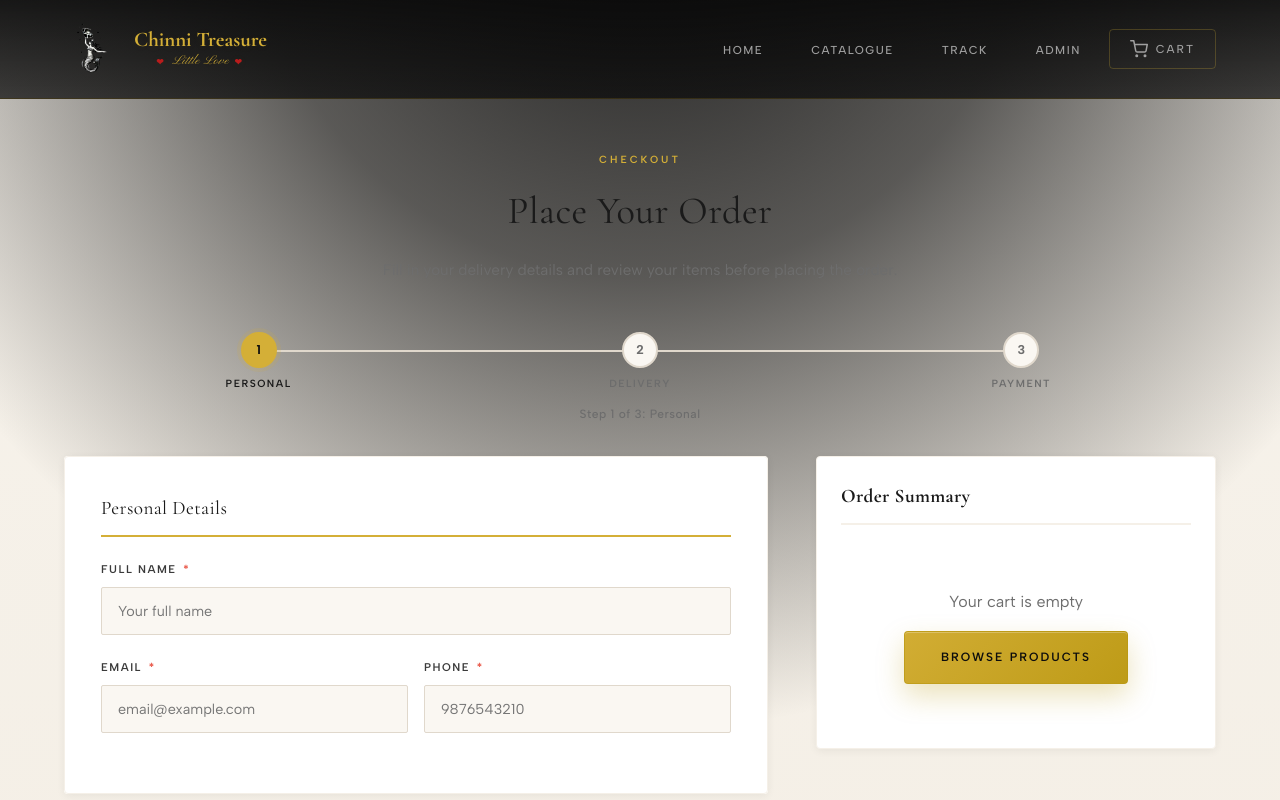
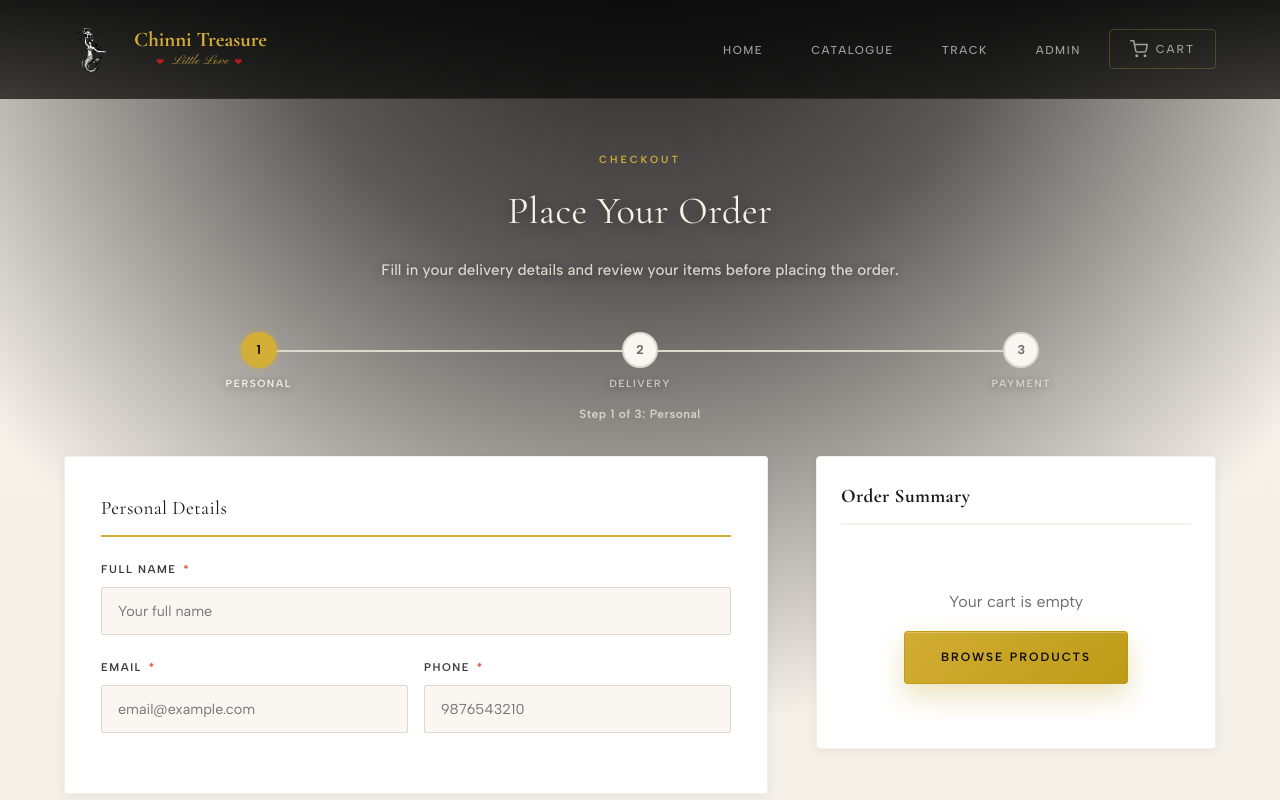
Before and after one commit to deepak-sekarbabu-coder/chinni-treasure, a Next.js app in the folder chinni-treasure/: page /order in a window 1280 px wide. Shown: the top 800 px of the page. Built offline with nearby package versions, Linux system fonts and the light colour scheme.

Commit message:
Fix text background

```diff
--- a/chinni-treasure/app/globals.css
+++ b/chinni-treasure/app/globals.css
@@ -1911,6 +1911,21 @@ a {
 }
 
 /* ===== CHECKOUT PROGRESS ===== */
+.order-checkout-section {
+  color: var(--cream);
+}
+
+.order-checkout-section .section-header h2 {
+  color: var(--cream);
+  text-shadow: 0 2px 16px rgba(0, 0, 0, 0.45);
+}
+
+.order-checkout-section .section-header p {
+  color: rgba(245, 240, 232, 0.84);
+  font-weight: 500;
+  text-shadow: 0 1px 10px rgba(0, 0, 0, 0.4);
+}
+
 .checkout-progress {
   margin-bottom: 32px;
   padding: 0 4px;
@@ -2032,6 +2047,21 @@ a {
   color: var(--text-muted);
   font-weight: 500;
   letter-spacing: 0.5px;
+}
+
+.order-checkout-section .checkout-step-label {
+  color: rgba(245, 240, 232, 0.66);
+  text-shadow: 0 1px 8px rgba(0, 0, 0, 0.35);
+}
+
+.order-checkout-section .checkout-step.completed .checkout-step-label,
+.order-checkout-section .checkout-step.current .checkout-step-label {
+  color: var(--cream);
+}
+
+.order-checkout-section .checkout-step-name {
+  color: rgba(245, 240, 232, 0.72);
+  font-weight: 600;
 }
 
 /* ===== ORDER PAGE ===== */
--- a/chinni-treasure/app/order/page.tsx
+++ b/chinni-treasure/app/order/page.tsx
@@ -144,7 +144,7 @@ export default function OrderPage() {
 
   return (
     <div style={{ paddingTop: "72px" }}>
-      <section className="section" aria-labelledby="order-heading">
+      <section className="section order-checkout-section" aria-labelledby="order-heading">
         <SectionHeader
           subtitle="Checkout"
           title="Place Your Order"
```
